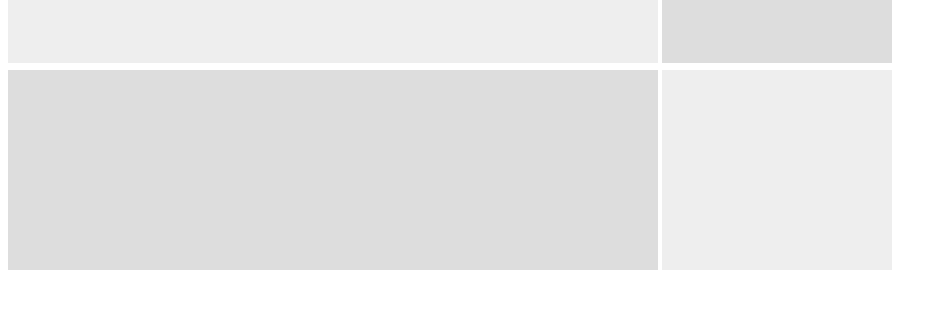
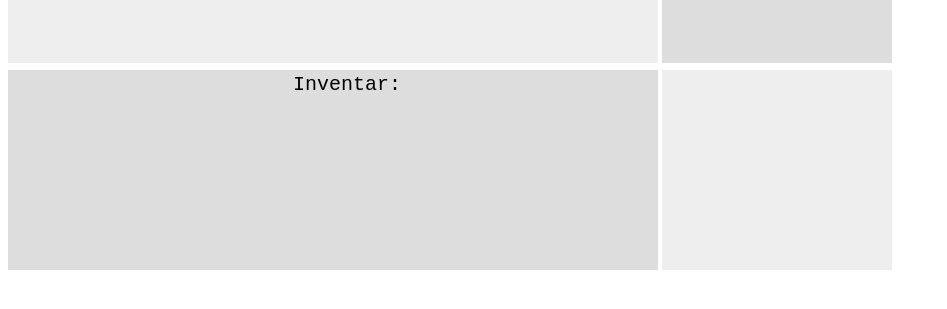
Before and after one commit to MrFibunacci/ASCII-Game, a plain HTML site: page index.html in a window 1280 px wide. Shown: the part 333-642 px from the top of the page, without its empty margins (0-947 px from the left). Drawn offline with Linux system fonts and the light colour scheme.

Commit message:
Stuff in your Inventory can be shown now

```diff
--- a/index.html
+++ b/index.html
@@ -11,6 +11,7 @@
         <script src="src/Engine/Core/Room.js" type="text/javascript"></script>
         <script src="src/Engine/Core/World.js" type="text/javascript"></script>
         <script src="src/Engine/Core/Inventory.js" type="text/javascript"></script>
+        <script src="src/Engine/Core/UI.js" type="text/javascript"></script>
         <script src="src/Game/Player.js" type="text/javascript"></script>
         <script src="src/Game/Game.js" type="text/javascript"></script>
 
--- /dev/null
+++ b/src/Engine/Core/UI.js
@@ -0,0 +1,72 @@
+class UI {
+    constructor() {
+        // setup generel canvas stuff
+        this.canvasMap    = document.getElementById("map");
+        this.ctx          = this.canvasMap.getContext("2d");
+        this.canvasIS     = document.getElementById("inventAndStat");
+        this.ctxIS        = this.canvasIS.getContext("2d");
+        this.canvasLegend = document.getElementById("controls");
+        this.ctxLegend    = this.canvasLegend.getContext("2d");
+        this.canvasInfo   = document.getElementById("infoBox");
+        this.ctxInfo      = this.canvasInfo.getContext("2d");
+
+        this.fontsize = 20;
+        this.ctx.font = this.fontsize + "px monospace";
+    }
+
+    drawInventory(Inventory) {
+        this.ctxIS.font = this.fontsize +"px monospace";
+        this.ctxIS.fillStyle = "#000000";
+        this.ctxIS.fillText("Inventar:", this.canvasIS.width/2-40, this.fontsize);
+
+        let i = 1;
+        Inventory.ItemList.forEach(ItemInInventory => {
+            this.ctxIS.fillStyle = "#899184";
+            this.ctxIS.fillText(ItemInInventory.name + ": ", this.canvasIS.width / 2 - 35, this.fontsize * i + 20);
+            this.ctxIS.fillStyle = "#000000";
+
+            i++;
+        });
+    }
+
+    drawLegend() {
+        this.ctxLegend.font = "20px Arial";
+        this.ctxLegend.fillStyle = "#000";
+        this.ctxLegend.fillText("Contols: ", 5, 20);
+
+        this.ctxLegend.font = "16px Arial";
+        this.ctxLegend.fillText("ArrowKeys to move", 5, 36);
+        this.ctxLegend.fillText("NUMpad 0 to hit", 5, 52);
+        this.ctxLegend.fillText("ctrl to Interact", 5, 68);
+
+        this.ctxLegend.font = "20px Arial";
+        this.ctxLegend.fillStyle = "#000";
+        this.ctxLegend.fillText("Legend: ", 5, 150);
+
+        this.ctxLegend.font = "16px Arial";
+        this.ctxLegend.fillStyle = GameInstance.Player.color;
+        this.ctxLegend.fillText(GameInstance.Player.appearance, 5, 166);
+        this.ctxLegend.fillStyle = "#000000";
+        this.ctxLegend.fillText(" - You" , 25, 166);
+        this.ctxLegend.fillText("#", 5, 182);
+        this.ctxLegend.fillText(" - Walls", 25, 182);
+        this.ctxLegend.fillText(".", 5, 198);
+        this.ctxLegend.fillText(" - empty room", 25, 198);
+        this.ctxLegend.fillText(" ", 5, 214);
+        this.ctxLegend.fillText(" - nothing", 25, 214);
+        //this.ctxLegend.fillStyle = enemie.color;
+        //this.ctxLegend.fillText(enemie.appearance, 5, 230);
+        //this.ctxLegend.fillStyle = "#000000";
+        //this.ctxLegend.fillText(" - enemies", 25, 230);
+        //this.ctxLegend.fillStyle = healPotion.color;
+        //this.ctxLegend.fillText(healPotion.appearance, 5, 246);
+        //this.ctxLegend.fillStyle = "#000000";
+        //this.ctxLegend.fillText(" - Heal Potion", 25, 246);
+    }
+
+    clearCanvases() {
+        this.ctx.clearRect(0, 0, this.canvasMap.width, this.canvasMap.height);
+        this.ctxIS.clearRect(0, 0, this.canvasIS.width, this.canvasIS.height);
+        this.ctxLegend.clearRect(0, 0, this.canvasLegend.width, this.canvasLegend.height);
+    }
+}
--- a/src/Game/Game.js
+++ b/src/Game/Game.js
@@ -2,37 +2,23 @@ class Game {
     constructor() {
         // setup some general stuff, like player, world, etc.
         this.Player = new Player();
-        this.World  = new World(new Room(), new Array(this.Player, new Item("+", "#333333", "", "", 1, 3, 3)));
+        this.World  = new World(new Room(), new Array(this.Player, new Item("+", "#333333", "some cross", "", 1, 3, 3)));
 
-        // setup generel canvas stuff
-        this.canvasMap    = document.getElementById("map");
-        this.ctx          = this.canvasMap.getContext("2d");
-        this.canvasIS     = document.getElementById("inventAndStat");
-        this.ctxIS        = this.canvasIS.getContext("2d");
-        this.canvasLegend = document.getElementById("controls");
-        this.ctxLegend    = this.canvasLegend.getContext("2d");
-        this.canvasInfo   = document.getElementById("infoBox");
-        this.ctxInfo      = this.canvasInfo.getContext("2d");
-
-        this.ctx.font = "20px monospace";
+        this.UI = new UI(this.ctxLegend);
     }
 
     draw() {
-        this.clearCanvases();
-        this.World.renderWorld(this.ctx);
-        this.drawLegend();
+        this.UI.clearCanvases();
+        this.UI.drawLegend();
+        this.UI.drawInventory(this.Player.inventory);
+        this.World.renderWorld(this.UI.ctx);
     }
 
     update() {
         //Movement
         document.addEventListener("keydown", this.Player.playerMovement, false);
+        //Interaction
         document.addEventListener("keydown", this.Player.interaction, false);
-    }
-
-    clearCanvases() {
-        this.ctx.clearRect(0, 0, this.canvasMap.width, this.canvasMap.height);
-        this.ctxIS.clearRect(0, 0, this.canvasIS.width, this.canvasIS.height);
-        this.ctxLegend.clearRect(0, 0, this.canvasLegend.width, this.canvasLegend.height);
     }
 
     // TODO: this function might not be needed
@@ -44,39 +30,4 @@ class Game {
             }
         }
     }
-
-    drawLegend() {
-        this.ctxLegend.font = "20px Arial";
-        this.ctxLegend.fillStyle = "#000";
-        this.ctxLegend.fillText("Contols: ", 5, 20);
-
-        this.ctxLegend.font = "16px Arial";
-        this.ctxLegend.fillText("ArrowKeys to move", 5, 36);
-        this.ctxLegend.fillText("NUMpad 0 to hit", 5, 52);
-        this.ctxLegend.fillText("ctrl to Interact", 5, 68);
-
-        this.ctxLegend.font = "20px Arial";
-        this.ctxLegend.fillStyle = "#000";
-        this.ctxLegend.fillText("Legend: ", 5, 150);
-
-        this.ctxLegend.font = "16px Arial";
-        this.ctxLegend.fillStyle = this.Player.color;
-        this.ctxLegend.fillText(this.Player.appearance, 5, 166);
-        this.ctxLegend.fillStyle = "#000000";
-        this.ctxLegend.fillText(" - You" , 25, 166);
-        this.ctxLegend.fillText("#", 5, 182);
-        this.ctxLegend.fillText(" - Walls", 25, 182);
-        this.ctxLegend.fillText(".", 5, 198);
-        this.ctxLegend.fillText(" - empty room", 25, 198);
-        this.ctxLegend.fillText(" ", 5, 214);
-        this.ctxLegend.fillText(" - nothing", 25, 214);
-        //this.ctxLegend.fillStyle = enemie.color;
-        //this.ctxLegend.fillText(enemie.appearance, 5, 230);
-        //this.ctxLegend.fillStyle = "#000000";
-        //this.ctxLegend.fillText(" - enemies", 25, 230);
-        //this.ctxLegend.fillStyle = healPotion.color;
-        //this.ctxLegend.fillText(healPotion.appearance, 5, 246);
-        //this.ctxLegend.fillStyle = "#000000";
-        //this.ctxLegend.fillText(" - Heal Potion", 25, 246);
-    }
 }
```
